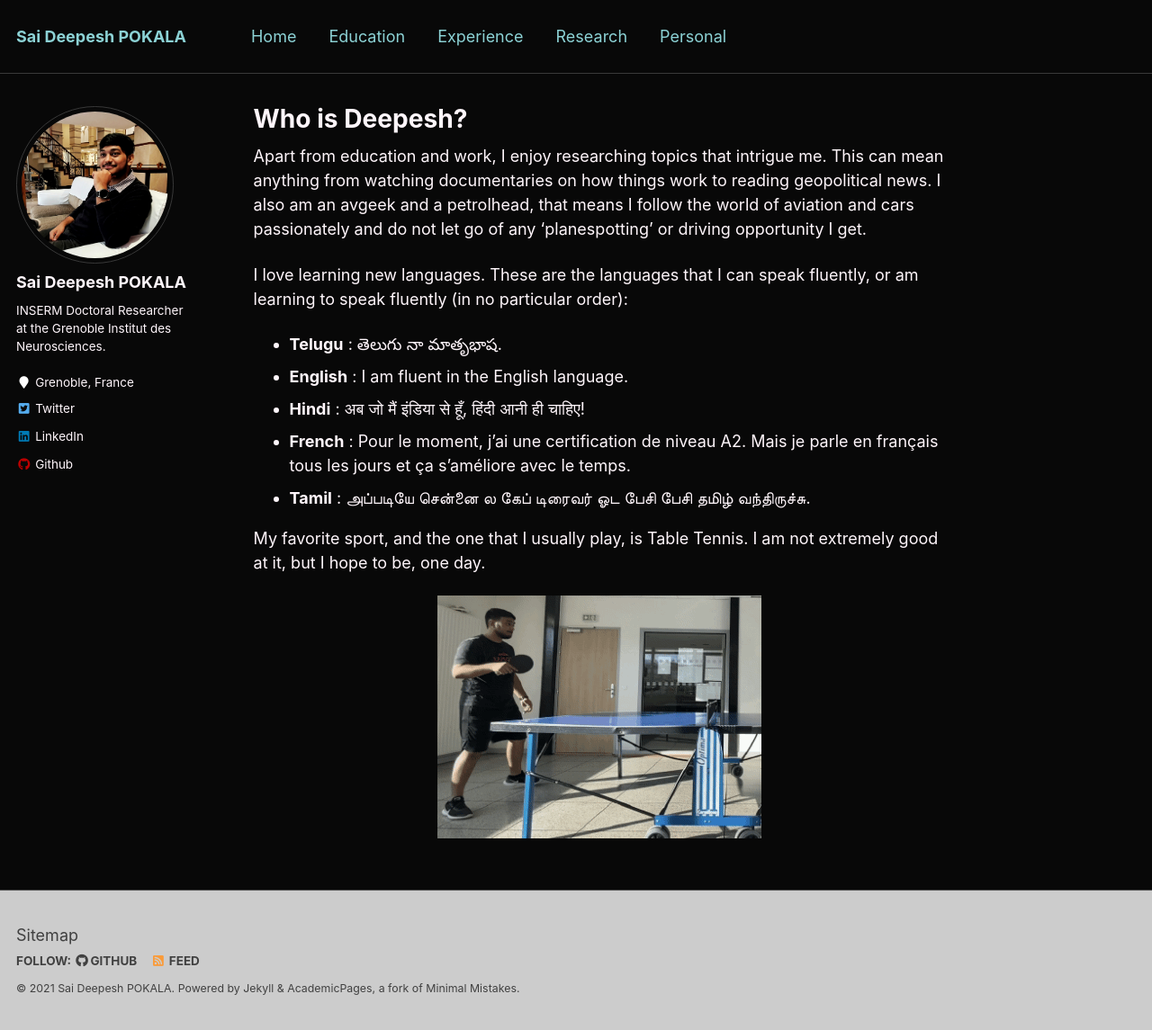
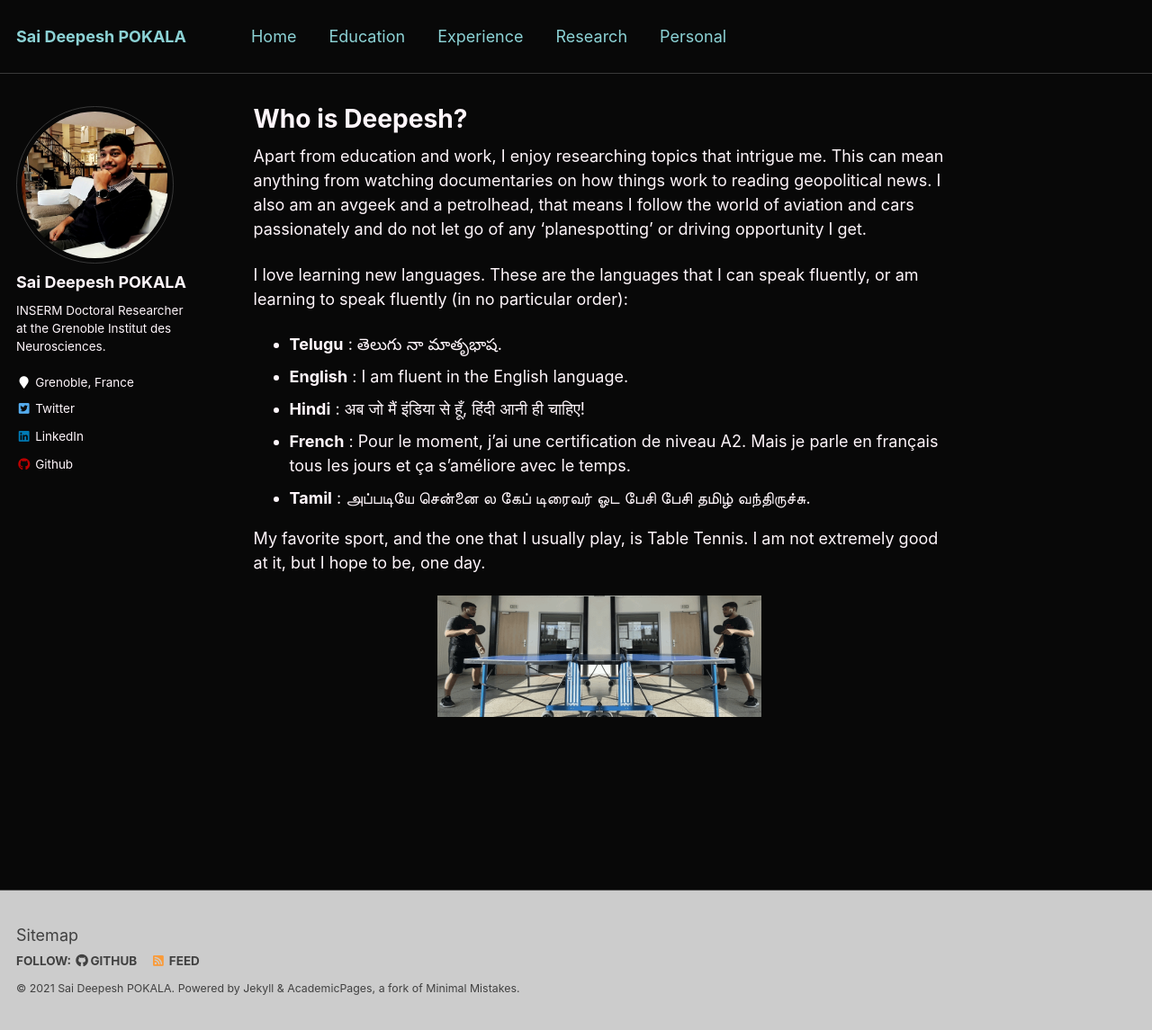
Before and after one commit to saideepesh/saideepesh.github.io, a Jekyll site: the page built from _pages/personal.md, in a window 1280 px wide and 1145 px high. Shown: the whole window at 90% size. Built offline with Jekyll 4.4.1, drawn with Linux system fonts in a browser that asks for light colours.

Commit message:
updated TT gif

```diff
--- a/_pages/personal.md
+++ b/_pages/personal.md
@@ -20,5 +20,5 @@ My favorite sport, and the one that I usually play, is Table Tennis. I am not ex
 <!-- img align="justify" src="https://saideepesh.github.io/files/TT.gif?raw=true" alt="Photo" style="width: 300px; border-radius: 10px; padding: 8px 8px 8px 8px"/> -->
 
 <p align="center">
-  <img width="360" height="360" src="https://saideepesh.github.io/files/TT_final.gif?raw=true">
+  <img width="360" height="360" src="https://saideepesh.github.io/files/Deepesh TT.gif?raw=true">
 </p>
```
